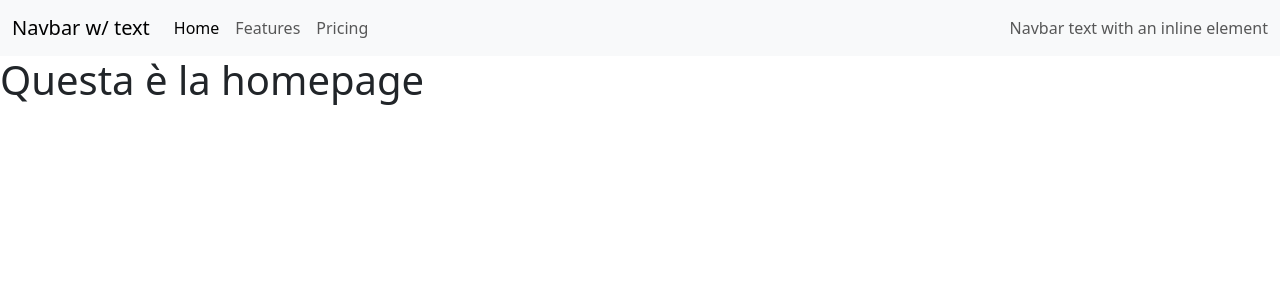
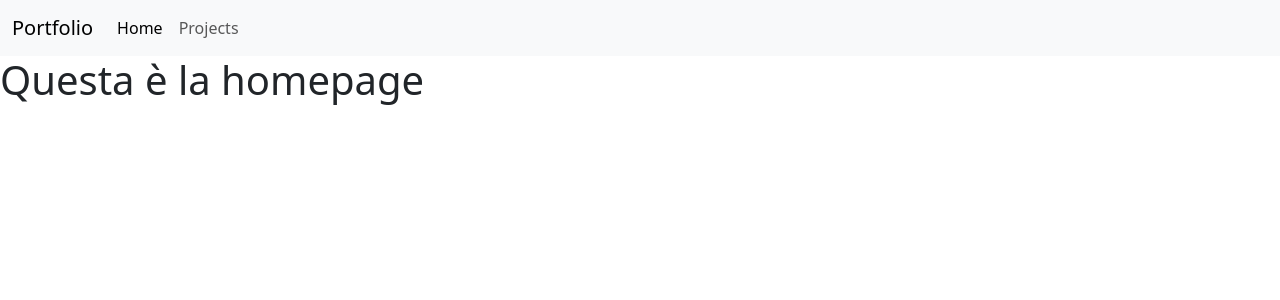
Before and after one commit to angelostori/laravel-portfolio-bonus, a React (Vite) app: page / in a window 1280 px wide. Shown: the top 300 px of the page. Built offline with nearby package versions, Linux system fonts and the light colour scheme.

Commit message:
update header component

```diff
--- a/src/components/Header.jsx
+++ b/src/components/Header.jsx
@@ -1,28 +1,24 @@
+import { NavLink } from "react-router-dom"
+
 export default function Header() {
 
     return (
         <header>
             <nav className="navbar navbar-expand-lg bg-body-tertiary">
                 <div className="container-fluid">
-                    <a className="navbar-brand" href="#">Navbar w/ text</a>
+                    <NavLink className="navbar-brand" to="/">Portfolio</NavLink>
                     <button className="navbar-toggler" type="button" data-bs-toggle="collapse" data-bs-target="#navbarText" aria-controls="navbarText" aria-expanded="false" aria-label="Toggle navigation">
                         <span className="navbar-toggler-icon"></span>
                     </button>
                     <div className="collapse navbar-collapse" id="navbarText">
                         <ul className="navbar-nav me-auto mb-2 mb-lg-0">
                             <li className="nav-item">
-                                <a className="nav-link active" aria-current="page" href="#">Home</a>
+                                <NavLink className="nav-link active" aria-current="page" to="/">Home</NavLink>
                             </li>
                             <li className="nav-item">
-                                <a className="nav-link" href="#">Features</a>
-                            </li>
-                            <li className="nav-item">
-                                <a className="nav-link" href="#">Pricing</a>
+                                <NavLink className="nav-link" to="/projects">Projects</NavLink>
                             </li>
                         </ul>
-                        <span className="navbar-text">
-                            Navbar text with an inline element
-                        </span>
                     </div>
                 </div>
             </nav>
```
